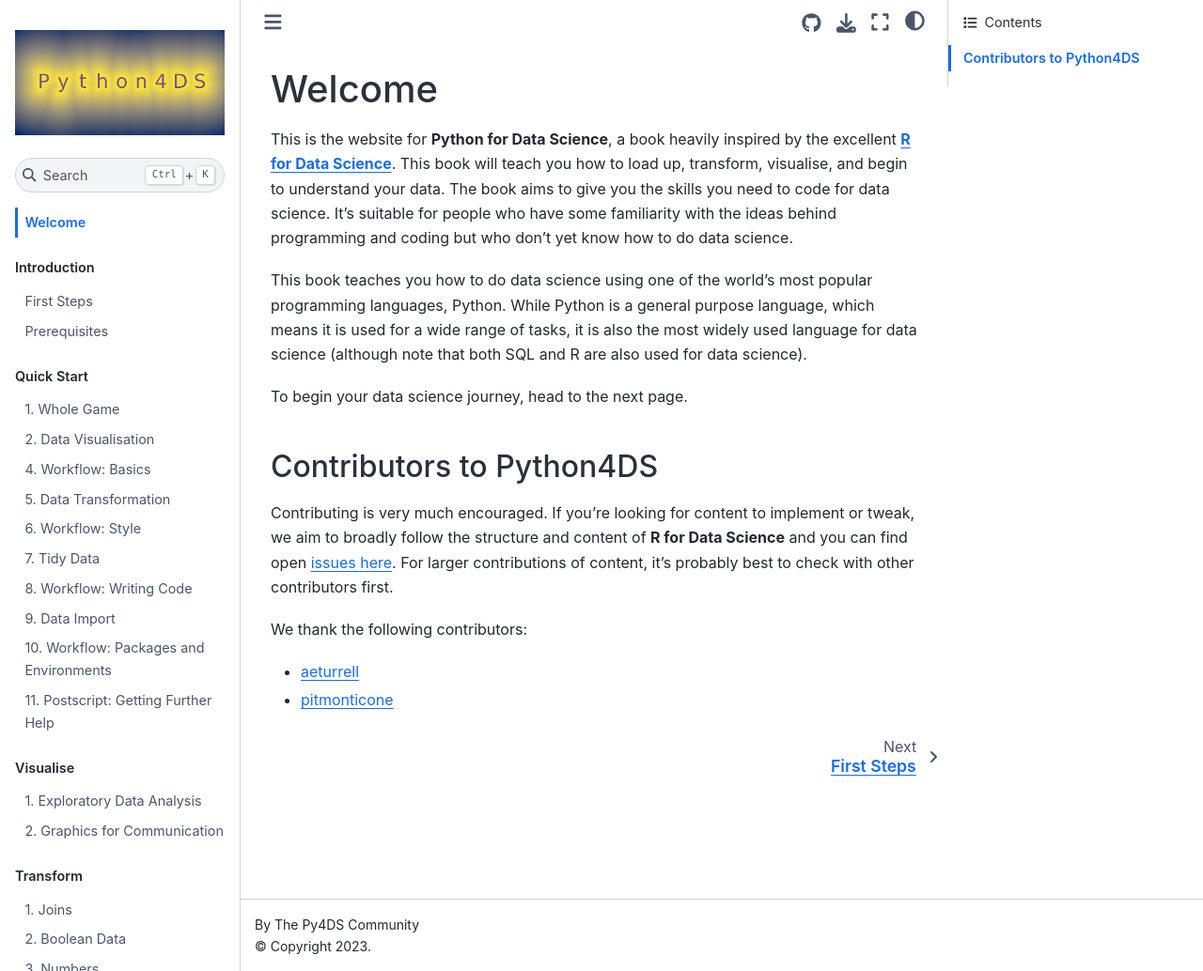
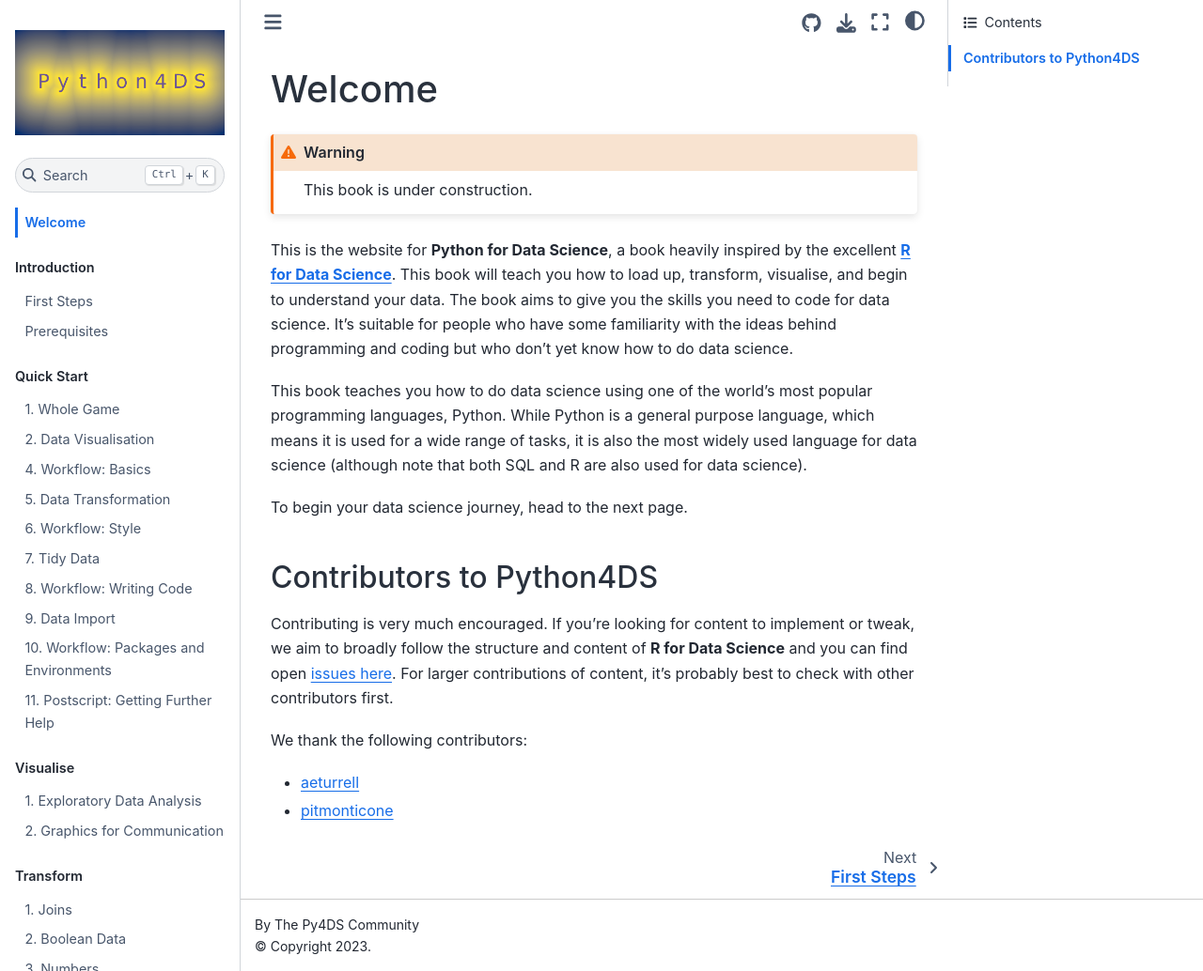
Before and after one commit to aeturrell/python4DS, a Jupyter Book: the page built from welcome.md, in a window 1280 px wide and 1034 px high. Shown: the whole window at 94% size. Built offline with Jupyter Book 1.0.4 settings and Sphinx 7.4.7 and the Sphinx Book theme 1.1.4, drawn with Linux system fonts in a browser that asks for light colours.

Commit message:
putting message in right place

````diff
--- a/welcome.md
+++ b/welcome.md
@@ -1,4 +1,8 @@
 # Welcome
+
+```{warning}
+This book is under construction.
+```
 
 This is the website for **Python for Data Science**, a book heavily inspired by the excellent [**R for Data Science**](https://r4ds.had.co.nz/). This book will teach you how to load up, transform, visualise, and begin to understand your data. The book aims to give you the skills you need to code for data science. It's suitable for people who have some familiarity with the ideas behind programming and coding but who don't yet know how to do data science.
 
````
Also changed, not shown: introduction.ipynb.
